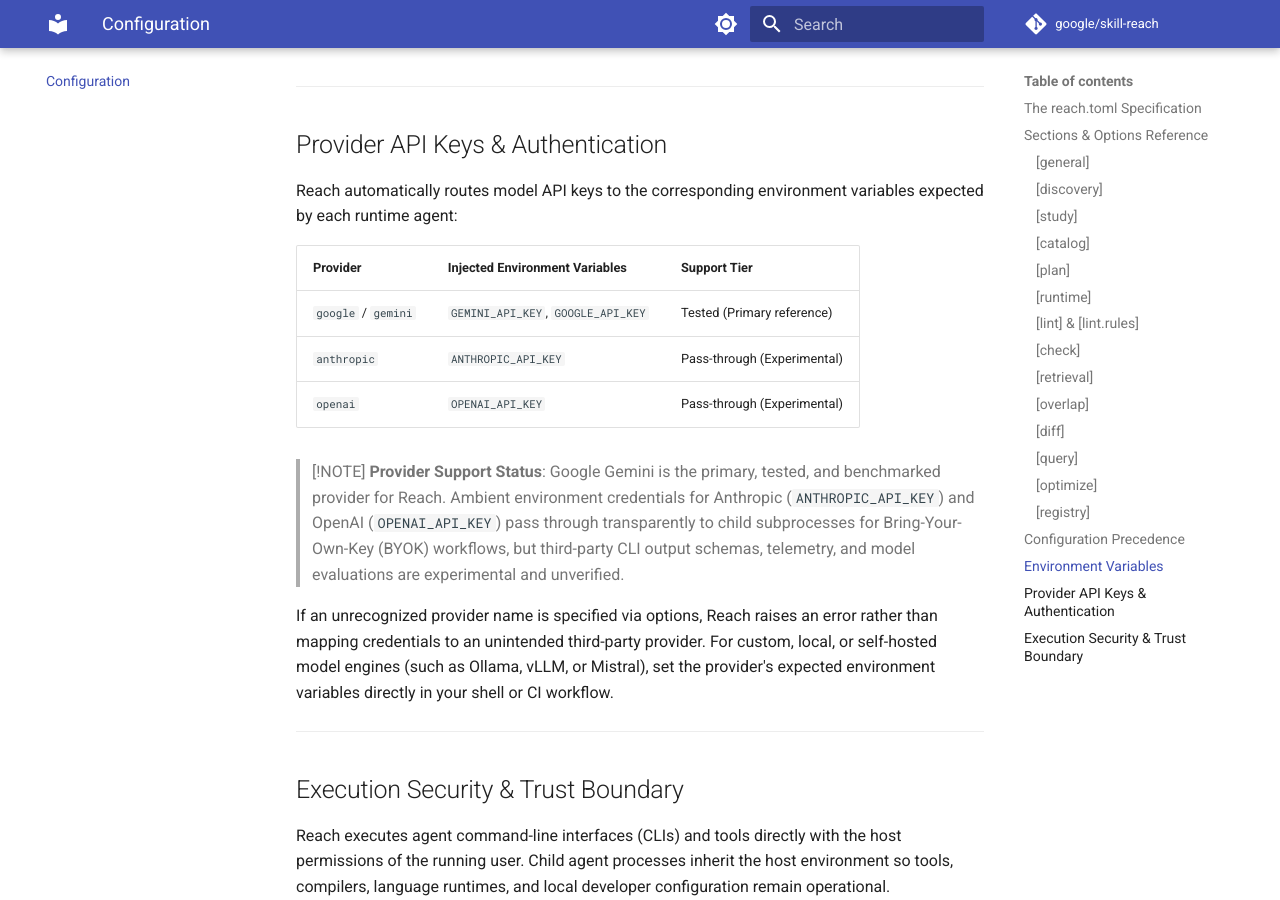
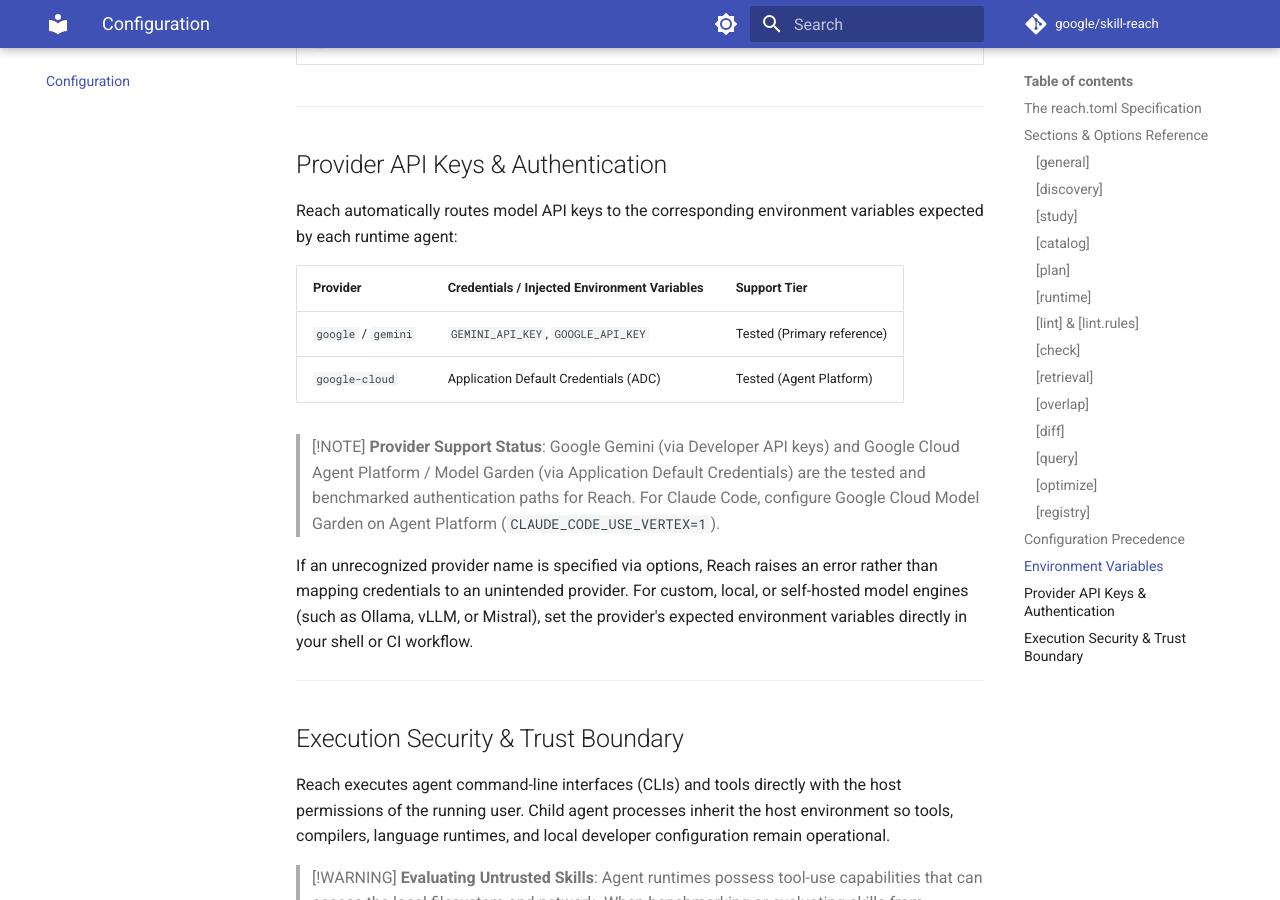
Before and after one commit to arunimshukla/skill-reach, an MkDocs documentation site: the page built from docs/configuration.md, in a window 1280 px wide and 900 px high, scrolled down 13454 px. Built offline with MkDocs 1.6.1 and Material for MkDocs 9.7.7, drawn with Linux system fonts in a browser that asks for light colours; comment, search, counter and statistics services are not loaded; some of the changed text lies outside the part shown.

Commit message:
docs: refine agent credentials, goose models, and keyword driver safety
- Remove untested direct Anthropic API key references; focus on tested Google Cloud Model Garden with ADC authentication
- Add a concise explanation of what the keyword driver is and how it works across security and routing documentation
- Remove deprecated preview models under Goose (gemini-3-flash-preview, gemini-3.1-pro-preview)
- Standardize terminology around Google Cloud Model Garden on Agent Platform
- Update doctor CLI diagnostic remedy for missing ADC credentials

```diff
--- a/docs/configuration.md
+++ b/docs/configuration.md
@@ -318,12 +318,12 @@ Controls probe replication and network resilience.
 
 ### `[runtime]`
 
-| Key                | Type             | Default | Description                                                                                                                                                                                                                                                                                                         |
-| :----------------- | :--------------- | :------ | :------------------------------------------------------------------------------------------------------------------------------------------------------------------------------------------------------------------------------------------------------------------------------------------------------------------ |
-| `timeout_s`        | Integer          | `200`   | Process execution timeout in seconds before aborting an unresponsive probe.                                                                                                                                                                                                                                         |
-| `max_turns`        | Integer          | `3`     | Maximum conversation turns to execute and evaluate per probe.                                                                                                                                                                                                                                                       |
-| `early_exit`       | Boolean          | `true`  | When true, aborts probe execution immediately when the target skill is invoked.                                                                                                                                                                                                                                     |
-| `blocked_env_vars` | Sequence[String] | `None`  | Explicit list of ambient environment variables to strip from child agent processes. When omitted, Reach's default sensitive credentials are stripped (with automatic exemption of `GOOGLE_APPLICATION_CREDENTIALS` when Vertex AI or Google Enterprise mode is active). Set to `[]` to allow all ambient variables. |
+| Key                | Type             | Default | Description                                                                                                                                                                                                                                                                                                                                          |
+| :----------------- | :--------------- | :------ | :--------------------------------------------------------------------------------------------------------------------------------------------------------------------------------------------------------------------------------------------------------------------------------------------------------------------------------------------------- |
+| `timeout_s`        | Integer          | `200`   | Process execution timeout in seconds before aborting an unresponsive probe.                                                                                                                                                                                                                                                                          |
+| `max_turns`        | Integer          | `3`     | Maximum conversation turns to execute and evaluate per probe.                                                                                                                                                                                                                                                                                        |
+| `early_exit`       | Boolean          | `true`  | When true, aborts probe execution immediately when the target skill is invoked.                                                                                                                                                                                                                                                                      |
+| `blocked_env_vars` | Sequence[String] | `None`  | Explicit list of ambient environment variables to strip from child agent processes. When omitted, Reach's default sensitive credentials are stripped (with automatic exemption of `GOOGLE_APPLICATION_CREDENTIALS` when Google Cloud Agent Platform / Model Garden or Google Enterprise mode is active). Set to `[]` to allow all ambient variables. |
 
 ### `[lint]` & `[lint.rules]`
 
@@ -458,16 +458,15 @@ Configuration values in `reach.toml` can also interpolate environment variables
 
 Reach automatically routes model API keys to the corresponding environment variables expected by each runtime agent:
 
-| Provider            | Injected Environment Variables     | Support Tier                |
-| :------------------ | :--------------------------------- | :-------------------------- |
-| `google` / `gemini` | `GEMINI_API_KEY`, `GOOGLE_API_KEY` | Tested (Primary reference)  |
-| `anthropic`         | `ANTHROPIC_API_KEY`                | Pass-through (Experimental) |
-| `openai`            | `OPENAI_API_KEY`                   | Pass-through (Experimental) |
+| Provider            | Credentials / Injected Environment Variables | Support Tier               |
+| :------------------ | :------------------------------------------- | :------------------------- |
+| `google` / `gemini` | `GEMINI_API_KEY`, `GOOGLE_API_KEY`           | Tested (Primary reference) |
+| `google-cloud`      | Application Default Credentials (ADC)        | Tested (Agent Platform)    |
 
 > [!NOTE]
-> **Provider Support Status**: Google Gemini is the primary, tested, and benchmarked provider for Reach. Ambient environment credentials for Anthropic (`ANTHROPIC_API_KEY`) and OpenAI (`OPENAI_API_KEY`) pass through transparently to child subprocesses for Bring-Your-Own-Key (BYOK) workflows, but third-party CLI output schemas, telemetry, and model evaluations are experimental and unverified.
+> **Provider Support Status**: Google Gemini (via Developer API keys) and Google Cloud Agent Platform / Model Garden (via Application Default Credentials) are the tested and benchmarked authentication paths for Reach. For Claude Code, configure Google Cloud Model Garden on Agent Platform (`CLAUDE_CODE_USE_VERTEX=1`).
 
-If an unrecognized provider name is specified via options, Reach raises an error rather than mapping credentials to an unintended third-party provider. For custom, local, or self-hosted model engines (such as Ollama, vLLM, or Mistral), set the provider's expected environment variables directly in your shell or CI workflow.
+If an unrecognized provider name is specified via options, Reach raises an error rather than mapping credentials to an unintended provider. For custom, local, or self-hosted model engines (such as Ollama, vLLM, or Mistral), set the provider's expected environment variables directly in your shell or CI workflow.
 
 ---
 
```
Also changed, not shown: other parts of docs/configuration.md (+1 -1 lines), README.md (+5 -13 lines), docs/cli/doctor.md (+1 -1 lines), docs/cli/eval.md (+1 -1 lines), docs/getting-started.md (+1 -1 lines), docs/guides/sandboxing.md (+2 -0 lines), docs/index.md (+3 -3 lines), 1 other file.
